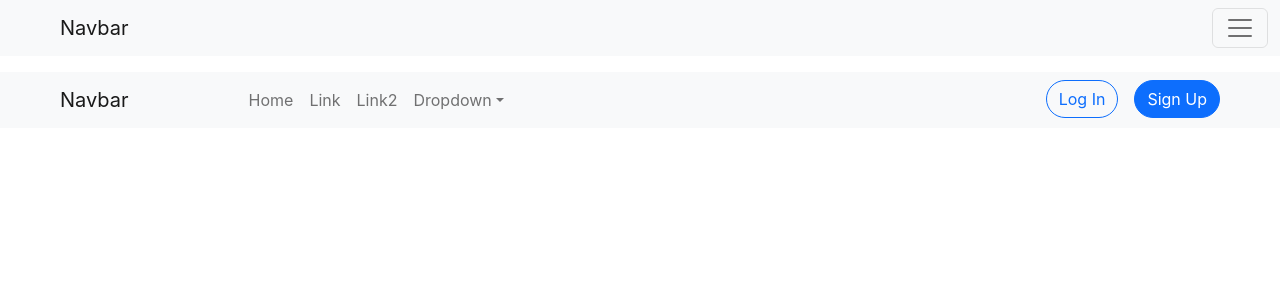
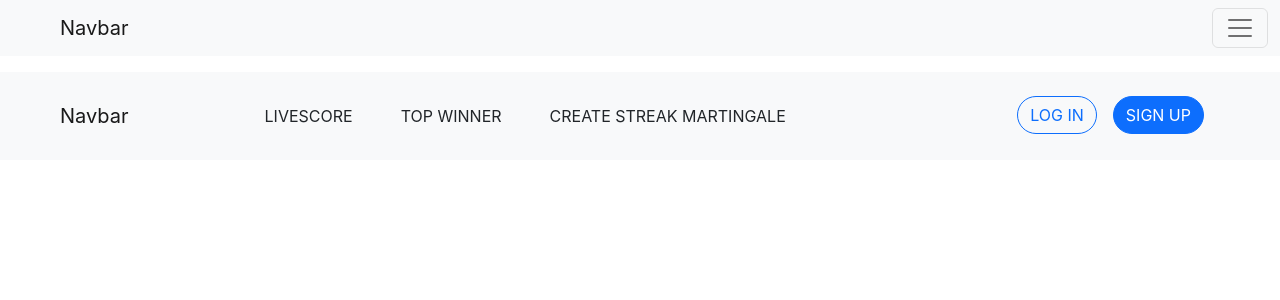
Before and after one commit to HuyttTedd/nextjs_football, a Next.js app: page /test in a window 1280 px wide. Shown: the top 300 px of the page. Built offline with nearby package versions, Linux system fonts and the light colour scheme.

Commit message:
fix navbar

```diff
--- a/components/header/Navigationbar.js
+++ b/components/header/Navigationbar.js
@@ -5,6 +5,7 @@ import Nav from 'react-bootstrap/Nav';
 import Navbar from 'react-bootstrap/Navbar';
 import NavDropdown from 'react-bootstrap/NavDropdown';
 import Offcanvas from 'react-bootstrap/Offcanvas';
+import { MAIN_TABS } from './Tabs';
 
 function Navigationbar() {
     return (
@@ -25,27 +26,31 @@ function Navigationbar() {
                   </Offcanvas.Header>
                   <Offcanvas.Body>
                     <Nav className="pe-5 ps-5 ms-5">
-                      <Nav.Link href="#action1">Home</Nav.Link>
-                      <Nav.Link href="#action2">Link</Nav.Link>
-                      <Nav.Link className='' id={`test-expand-${expand}`}>Link2</Nav.Link>
-                      <NavDropdown
-                        title="Dropdown"
-                        id={`offcanvasNavbarDropdown-expand-${expand}`}
-                      >
-                        <NavDropdown.Item href="#action3">Action</NavDropdown.Item>
-                        <NavDropdown.Item href="#action4">
-                          Another action
-                        </NavDropdown.Item>
-                        <NavDropdown.Divider />
-                        <NavDropdown.Item href="#action5">
-                          Something else here
-                        </NavDropdown.Item>
-                      </NavDropdown>
+                      {
+                        MAIN_TABS.map((tabObj) => (
+                          tabObj.hasChildren ?
+                          <NavDropdown
+                            title={tabObj.name} id={`offcanvasNavbarDropdown-expand-${expand}`} >
+                            <NavDropdown.Divider />
+                            {
+                              tabObj.children.map((child) => (
+                                <NavDropdown.Item href="#action3">Action</NavDropdown.Item>
+                              ))
+                            }
+                          </NavDropdown>
+                          :
+                          <Nav.Link className='text-dark p-4' href="#action1">{tabObj.name}</Nav.Link>
+                        ))
+                      }
+                      <div className='d-xl-none'>
+                        <Nav.Link className='text-dark p-4' href="#action1">LOG IN</Nav.Link>
+                        <Nav.Link className='text-dark p-4' href="#action1">SIGN UP</Nav.Link>
+                      </div>
                     </Nav>
-                    <Nav className='ms-auto d-none d-xl-block'>
+                    <Nav className='ms-auto d-none d-xl-block p-3'>
                       <div className='me-5'>
-                        <Button className='btn-outline-primary btn-light rounded-pill me-3'>Log In</Button>
-                        <Button className='rounded-pill'>Sign Up</Button>
+                        <Button className='btn-outline-primary btn-light rounded-pill me-3'>LOG IN</Button>
+                        <Button className='rounded-pill'>SIGN UP</Button>
                       </div>
                     </Nav>
                   </Offcanvas.Body>
--- /dev/null
+++ b/components/header/Tabs.js
@@ -0,0 +1,17 @@
+export const MAIN_TABS = [
+    {
+        'name': 'LIVESCORE',
+        'hasChildren': false,
+        'children': []
+    },
+    {
+        'name': 'TOP WINNER',
+        'hasChildren': false,
+        'children': []
+    },
+    {
+        'name': 'CREATE STREAK MARTINGALE',
+        'hasChildren': false,
+        'children': []
+    }
+];
```
